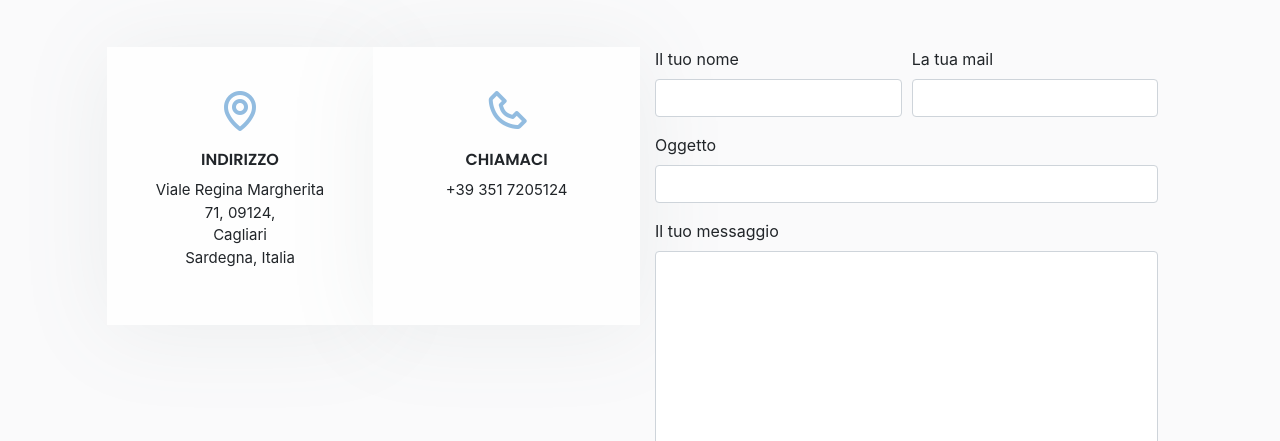
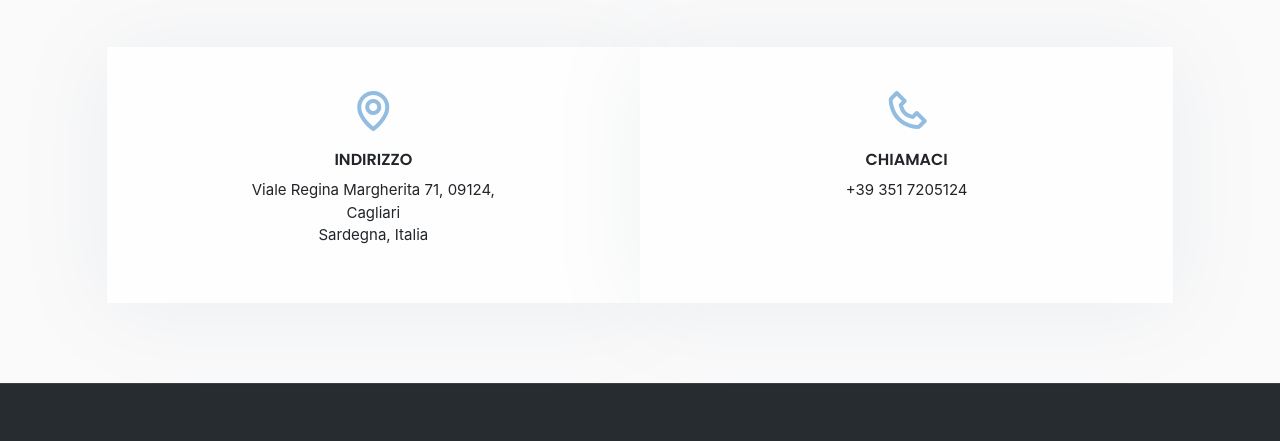
Before and after one commit to radixsrls/devops, a plain HTML site: page index.html in a window 1280 px wide. Shown: the part 3962-4403 px from the top of the page. Drawn offline with nearby package versions, Linux system fonts and the light colour scheme.

Commit message:
new commit

```diff
--- a/index.html
+++ b/index.html
@@ -278,7 +278,7 @@
           <div class="col-xl-10">
             <div class="row">
 
-              <div class="col-lg-6">
+              <div class="col-lg-12">
 
                 <div class="row justify-content-center">
 
@@ -307,38 +307,7 @@
 
               </div>
 
-              <div class="col-lg-6">
-                <form method="POST" action="https://formspree.io/website@radixgroup.org">
-                  <div class="form-row">
-                    <div class="col-md-6 form-group">
-                      <label for="name">Il tuo nome</label>
-                      <input type="text" name="name" class="form-control" id="name" data-rule="minlen:4" data-msg="Please enter at least 4 chars" />
-                      <div class="validate"></div>
-                    </div>
-                    <div class="col-md-6 form-group">
-                      <label for="email">La tua mail</label>
-                      <input type="email" class="form-control" name="email" id="email" data-rule="email" data-msg="Please enter a valid email" />
-                      <div class="validate"></div>
-                    </div>
-                  </div>
-                  <div class="form-group">
-                    <label for="subject">Oggetto</label>
-                    <input type="text" class="form-control" name="subject" id="subject" data-rule="minlen:4" data-msg="Please enter at least 8 chars of subject" />
-                    <div class="validate"></div>
-                  </div>
-                  <div class="form-group">
-                    <label for="message">Il tuo messaggio</label>
-                    <textarea class="form-control" name="message" rows="8" data-rule="required" data-msg="Please write something for us"></textarea>
-                    <div class="validate"></div>
-                  </div>
-                  <!-- <div class="mb-3">
-                    <div class="loading">Loading</div>
-                    <div class="error-message"></div>
-                    <div class="sent-message">Your message has been sent. Thank you!</div>
-                  </div> -->
-                  <div class="text-center"><button type="submit">Invia</button></div>
-                </form>
-              </div>
+
 
             </div>
           </div>
```
Also changed, not shown: en/index.html (+1 -34 lines).
